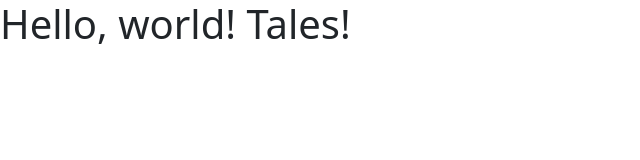
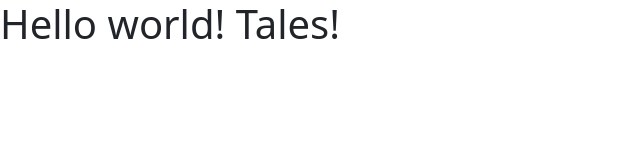
Before and after one commit to Talesb/pairprograming-teste, a plain HTML site: page index.html in a window 1280 px wide. Shown: the whole page, without its empty margins (0-640 px from the left). Drawn offline with nearby package versions, Linux system fonts and the light colour scheme.

Commit message:
Testando conflito

```diff
--- a/index.html
+++ b/index.html
@@ -7,7 +7,7 @@
     <link href="https://cdn.jsdelivr.net/npm/bootstrap@5.2.0-beta1/dist/css/bootstrap.min.css" rel="stylesheet" integrity="sha384-0evHe/X+R7YkIZDRvuzKMRqM+OrBnVFBL6DOitfPri4tjfHxaWutUpFmBp4vmVor" crossorigin="anonymous">
   </head>
   <body>
-    <h1>Hello, world! Tales!</h1>
+    <h1>Hello world! Tales!</h1>
     <script src="https://cdn.jsdelivr.net/npm/bootstrap@5.2.0-beta1/dist/js/bootstrap.bundle.min.js" integrity="sha384-pprn3073KE6tl6bjs2QrFaJGz5/SUsLqktiwsUTF55Jfv3qYSDhgCecCxMW52nD2" crossorigin="anonymous"></script>
   </body>
 </html>
```
